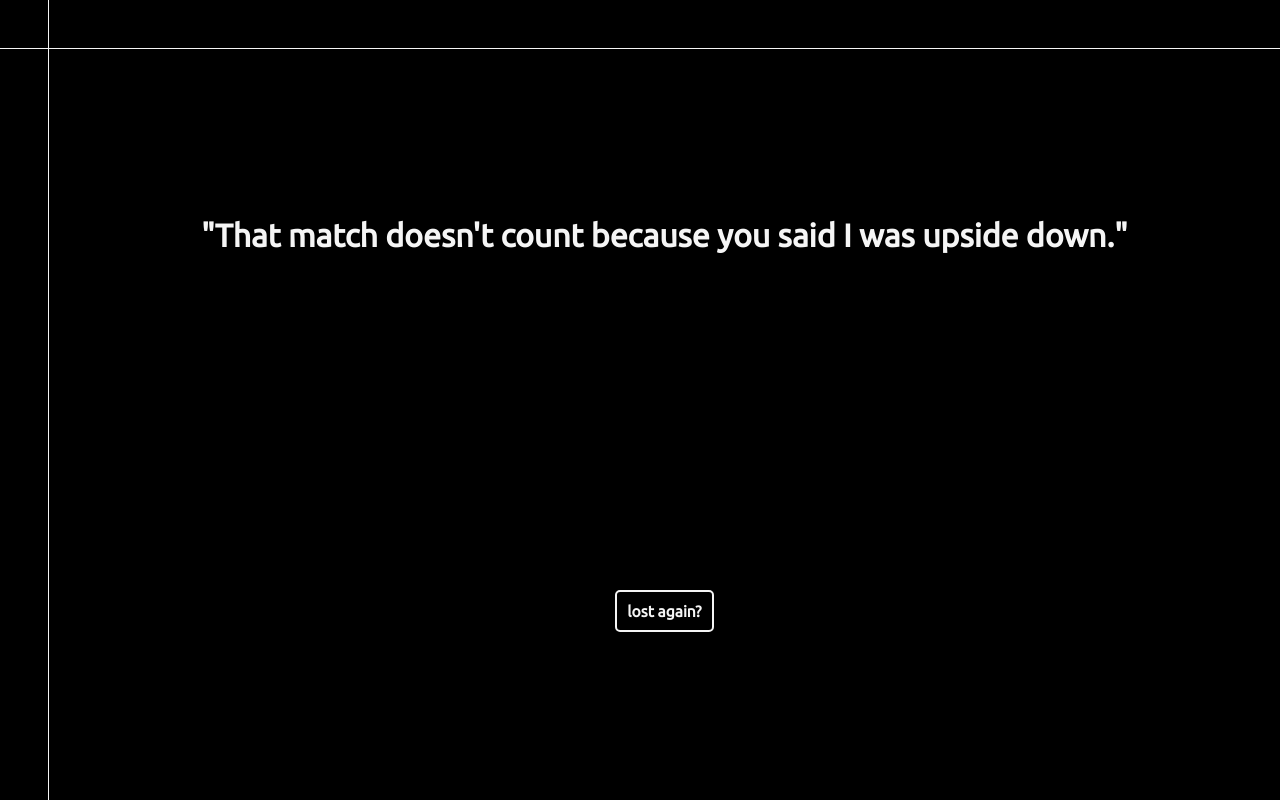
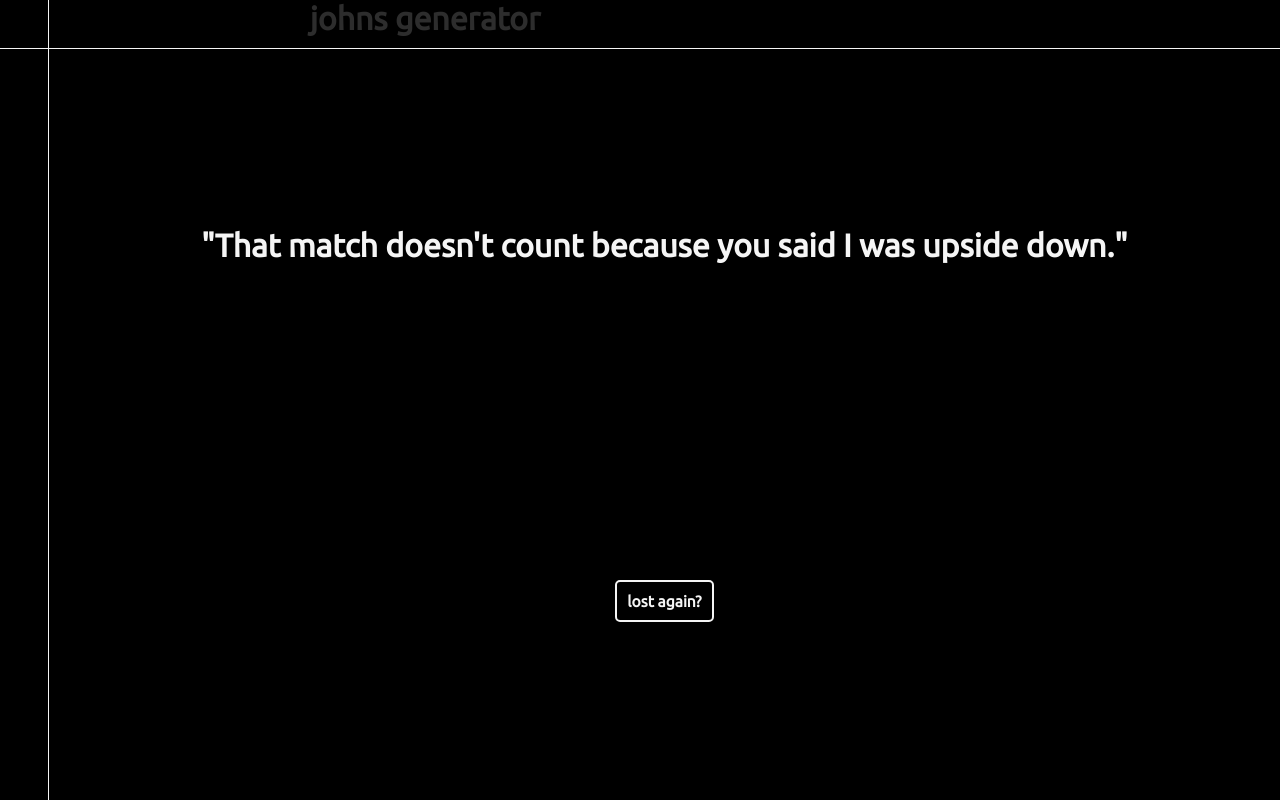
Before and after one commit to mazurasdf/johns-generator, a React (Create React App) app: page / in a window 1280 px wide. Built offline with nearby package versions, Linux system fonts and the light colour scheme.

Commit message:
title on page and in browser

```diff
--- a/public/index.html
+++ b/public/index.html
@@ -24,7 +24,7 @@
       work correctly both with client-side routing and a non-root public URL.
       Learn how to configure a non-root public URL by running `npm run build`.
     -->
-    <title>React App</title>
+    <title>johns generator</title>
   </head>
   <body>
     <noscript>You need to enable JavaScript to run this app.</noscript>
--- a/src/App.css
+++ b/src/App.css
@@ -19,6 +19,7 @@ body{
 
 #top{
   height: 6vh;
+  display: flex;
 }
 
 #bottom{
@@ -28,9 +29,17 @@ body{
 }
 
 #topLeft{
-  width: 6vh;
+  min-width: 6vh;
   height: 100%;
   border-right: 1px solid whitesmoke;
+}
+
+#topRight{
+  width: 94vh;
+}
+
+#topRight > h1{
+  color:rgba(245, 245, 245, 0.185);
 }
 
 #bottomLeft{
@@ -40,6 +49,7 @@ body{
 }
 
 #bottomRight{
+  padding: 20px;
   width: 100%;
   display: flex;
   flex-direction: column;
--- a/src/App.js
+++ b/src/App.js
@@ -76,7 +76,9 @@ function App() {
 		<div className="App">
 			<div id="top">
 				<div id="topLeft"></div>
-				<div id="topRight"></div>
+				<div id="topRight">
+					<h1>johns generator</h1>
+				</div>
 			</div>
 			<div id="bottom">
 				<div id="bottomLeft"></div>
```
